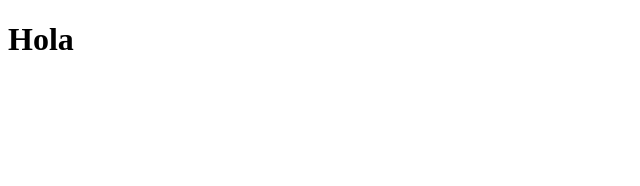
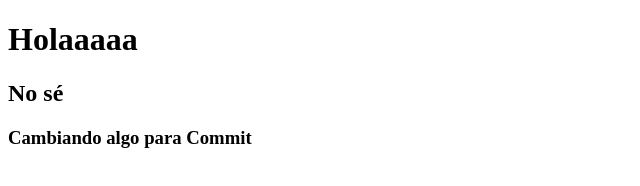
Before and after one commit to marianolopez315/mariano1, a plain HTML site: page index.html in a window 1280 px wide. Shown: the whole page, without its empty margins (0-640 px from the left). Drawn offline with Linux system fonts and the light colour scheme.

Commit message:
Cambie hache3

```diff
--- a/index.html
+++ b/index.html
@@ -5,7 +5,9 @@
     <title>h1</title>
 </head>
 <body>
-<h1>Hola</h1>
+<h1>Holaaaaa</h1>
+<h2>No sé</h2>
+<h3>    Cambiando algo para Commit</h3>
 
 </body>
 </html>
```
